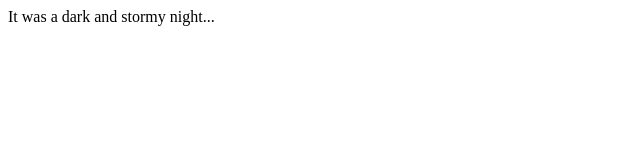
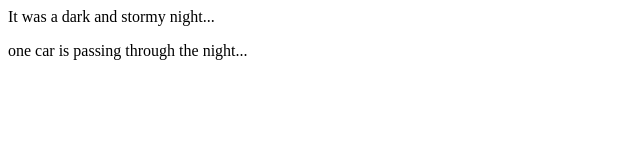
Before and after one commit to ramyabellala/fireside-story, a plain HTML site: page index.html in a window 1280 px wide. Shown: the whole page, without its empty margins (0-640 px from the left). Drawn offline with Linux system fonts and the light colour scheme.

Commit message:
Added second line

```diff
--- a/index.html
+++ b/index.html
@@ -1,5 +1,6 @@
 <html>
   <body>
     <p>It was a dark and stormy night...</p>
+    <p>one car is passing through the night...</p>
   </body>
 </html>
```
